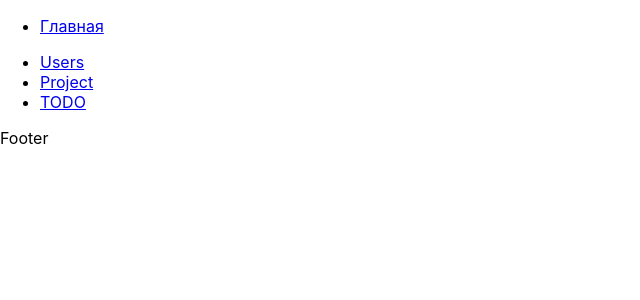
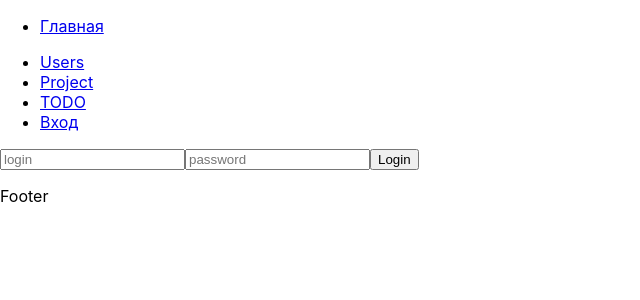
Before and after one commit to Lirix18/Django_REST_GB, a React (Create React App) app in the folder TODO/frontend/: page /login in a window 1280 px wide. Shown: the top 300 px of the page, without its empty margins (0-640 px from the left). Built offline with nearby package versions, Linux system fonts and the light colour scheme; no server answers.

Commit message:
Задание 7 Авторизация

```diff
--- a/TODO/frontend/src/App.js
+++ b/TODO/frontend/src/App.js
@@ -5,6 +5,7 @@ import ProjectList from './components/ProjectList.js';
 import TodoList from './components/TodoList.js'
 import MenuList from './components/Menu.js';
 import Footer from './components/Footer.js';
+import LoginForms from './components/LoginForms';
 import {HashRouter, BrowserRouter, Route, Link, Navigate} from 'react-router-dom';
 
 
@@ -22,13 +23,56 @@ class App extends React.Component {
             'menu': this.menu,
             'users': [],
             'projects': [],
-            'todos': []
+            'todos': [],
+            'token': ''
         }
     }
 
+    obtainAuthToken(username, password) {
+        axios
+            .post('http://127.0.0.1:8000/api-token-auth/', {
+                username: username,
+                password: password
+            })
+            .then(response => {
+                const token = response.data.token
+                console.log('token:', token)
+                localStorage.setItem('token', token)
+                this.setState(
+                    {
+                        'token': token
+                    }, this.getData
+                )
+            })
+            .catch(error => console.log(error))
+    }
+
+    isAuth(){
+        return this.state.token != ''
+    }
+
     componentDidMount() {
+        let token = localStorage.getItem('token')
+        this.setState(
+            {
+                'token': token
+            }, this.getData
+        )
+    }
+
+    getHeaders(){
+        if (this.isAuth()){
+            return {
+                'Authorization': 'Token ' + this.state.token
+            }
+        }
+        return {}
+    }
+
+    getData(){
+        let headers = this.getHeaders()
         axios
-            .get('http://127.0.0.1:8000/api/users/')
+            .get('http://127.0.0.1:8000/api/users/', {'headers': headers})
             .then(response => {
                 const users = response.data
                 this.setState(
@@ -37,9 +81,12 @@ class App extends React.Component {
                     }
                 )
             })
-            .catch(error => console.log(error))
+            .catch(error => {
+                console.log(error)
+                this.setState({'users': []})
+            })
         axios
-            .get('http://127.0.0.1:8000/api/projects/')
+            .get('http://127.0.0.1:8000/api/projects/', {'headers': headers})
             .then(response => {
                 const projects = response.data.results
                 this.setState(
@@ -48,9 +95,12 @@ class App extends React.Component {
                     }
                 )
             })
-            .catch(error => console.log(error))
+            .catch(error => {
+                console.log(error)
+                this.setState({'projects': []})
+            })
         axios
-            .get('http://127.0.0.1:8000/api/todos/')
+            .get('http://127.0.0.1:8000/api/todos/', {'headers': headers})
             .then(response => {
                 const todos = response.data.results
                 this.setState(
@@ -59,7 +109,19 @@ class App extends React.Component {
                     }
                 )
             })
-	    .catch(error => console.log(error))
+	    .catch(error => {
+                console.log(error)
+                this.setState({'todos': []})
+            })
+    }
+
+    logout(){
+        localStorage.setItem('token', '')
+        this.setState(
+            {
+                'token': '',
+            }, this.getData
+        )
     }
 
     render () {
@@ -79,11 +141,15 @@ class App extends React.Component {
                                 <li>
                                     <Link to='/todos'>TODO</Link>
                                 </li>
+                                <li>
+                                    {this.isAuth() ? <Link to='/login'>Вход</Link> : <button onClick={() => this.logout()}>Выйти</button>}
+                                </li>
                             </ul>
                         </nav>
                         <Route exact path='/' component={() => <UserList users={this.state.users} />} />
                         <Route exact path='/projects' component={() => <ProjectList projects={this.state.projects} />} />
                         <Route exact path='/todos' component={() => <TodoList todos={this.state.todos} />} />
+                        <Route exact path='/login' component={() => <LoginForms obtainAuthToken={(username, password) => this.obtainAuthToken(username, password)} />} />
                     <Footer/>
                     </div>
                 </BrowserRouter>
--- /dev/null
+++ b/TODO/frontend/src/components/LoginForms.js
@@ -0,0 +1,40 @@
+import React from 'react';
+
+class LoginForms extends React.Component {
+    constructor(props) {
+        super(props)
+
+        this.state = {
+            'username': '',
+            'password': ''
+        }
+    }
+
+    handleChange(event) {
+        this.setState({
+            [event.target.name]: event.target.value
+        })
+    }
+
+    handleSubmit(event) {
+        this.props.obtainAuthToken(this.state.username, this.state.password)
+        //console.log(this.state.username, this.state.password)
+        event.preventDefault()
+    }
+
+    render () {
+        return (
+            <div>
+                <form onSubmit={(event)=> this.handleSubmit(event)}>
+                    <input type="text" name="username" placeholder="login"
+                        value={this.state.username} onChange={(event)=>this.handleChange(event)}/>
+                    <input type="password" name="password" placeholder="password"
+                        value={this.state.password} onChange={(event)=>this.handleChange(event)}/>
+                    <input type="submit" value="Login" />
+                </form>
+            </div>
+        )
+    }
+}
+
+export default LoginForms;
```
